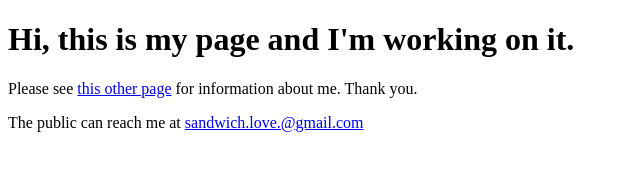
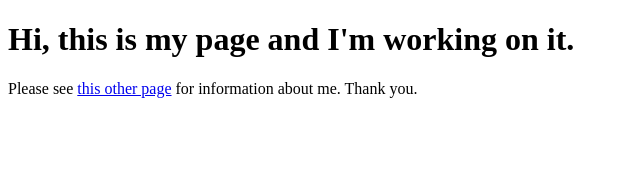
Before and after one commit to PratikPramanik/ppjs, a plain HTML site: page docs/index.html in a window 1280 px wide. Shown: the whole page, without its empty margins (0-640 px from the left). Drawn offline with Linux system fonts and the light colour scheme.

Commit message:
Update index.html

```diff
--- a/docs/index.html
+++ b/docs/index.html
@@ -7,6 +7,5 @@
   <body>
     <h1>Hi, this is my page and I'm working on it.</h1>
     <p>Please see <a href="https://linkedin.com/in/pratikpramanik/">this other page</a> for information about me. Thank you.</p>
-    <p>The public can reach me at <a href="mailto:sandwich.love.@gmail.com">sandwich.love.@gmail.com</a></p>
   </body>
 </html>
```
